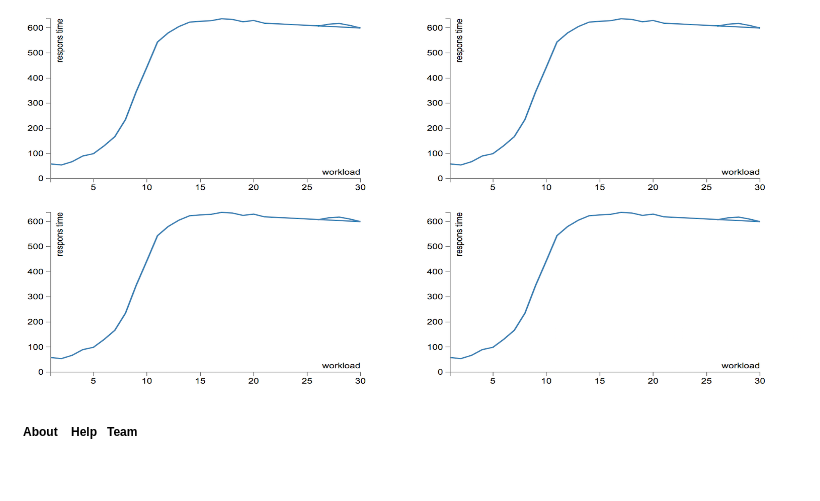
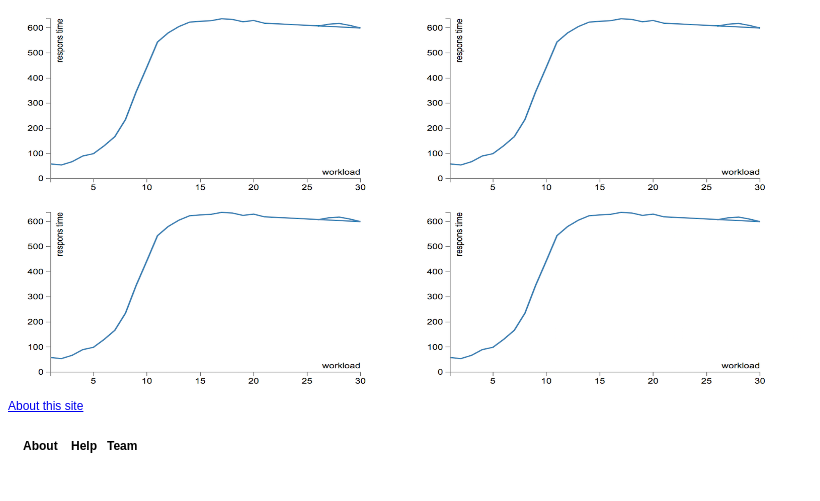
Before and after one commit to Zhipeng-Chang/CMPUT-401-Winter-2018, a Django app: page /results/ in a window 1280 px wide. Shown: the part 129-630 px from the top of the page, without its empty margins (0-820 px from the left). Run offline with Django 3.2, Linux system fonts and the light colour scheme.

Commit message:
init jackson branch

```diff
--- a/Web/smartDeployer/results/templates/sample_page.html
+++ b/Web/smartDeployer/results/templates/sample_page.html
@@ -72,6 +72,7 @@ path {
         <img src="https://raw.githubusercontent.com/Zhipeng-Chang/CMPUT-401-Winter-2018/master/Web/Frount%20end/sample_data_graph.png?token=AePn1LCdEjPmHwfrDlia4-k1MzJ8yBGuks5anaetwA%3D%3D" height=400 width=800 style="float: left;">
 
 </div></h3>
+    <A HREF="templates/team.html">About this site</A>
 
     <h4> <div class= "h2"> About &nbsp;&nbsp; Help &nbsp;&nbsp;Team </div>
 
```
